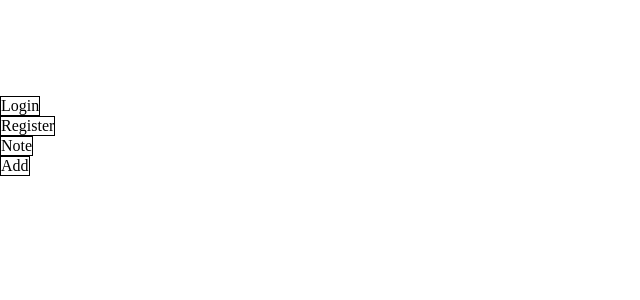
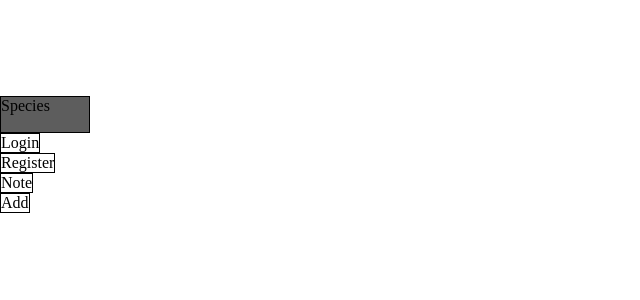
Before and after one commit to BPR-TEAM/FrontendBPR, a Nuxt app in the folder FrontendBPR/: page /test in a window 1280 px wide. Shown: the top 300 px of the page, without its empty margins (0-640 px from the left). Built offline with nearby package versions, Linux system fonts and the light colour scheme.

Commit message:
tag design

```diff
--- a/FrontendBPR/components/Tag.vue
+++ b/FrontendBPR/components/Tag.vue
@@ -1,10 +1,17 @@
 <template>
-  <div class="tag-container"></div>
+  <div class="tag-container">Species</div>
 </template>
 
 <script>
 export default {};
 </script>
 
-<style>
+<style lang="scss" scoped>
+.tag-container {
+  height: 37px;
+  min-width: 85px;
+  max-width: 90px;
+  border: 1px solid;
+  background: #5d5d5d;
+}
 </style>
--- a/FrontendBPR/pages/test.vue
+++ b/FrontendBPR/pages/test.vue
@@ -4,6 +4,7 @@
     <RegistrationModal ref="register" />
     <Note ref="note" />
     <NewPlant ref="addplant" />
+    <Tag />
     <div class="auth-btn" @click="openLogin('login')">
       <button class="interactive-button">Login</button>
     </div>
@@ -24,12 +25,14 @@ import LoginModal from "../components/Modals/Login.vue";
 import RegistrationModal from "../components/Modals/Register.vue";
 import Note from "../components/Modals/Note.vue";
 import NewPlant from "../components/Modals/NewPlant.vue";
+import Tag from "../components/Tag.vue";
 export default {
   components: {
     LoginModal,
     RegistrationModal,
     Note,
     NewPlant,
+    Tag,
   },
   methods: {
     openLogin(modal) {
```
